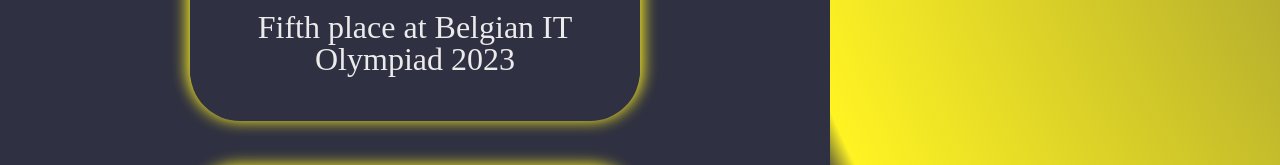
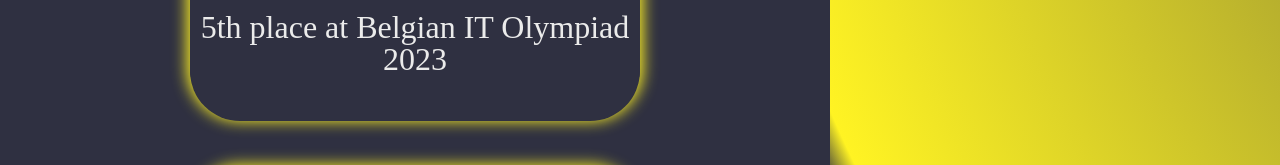
Before and after one commit to mentan017/mentan017.github.io, a plain HTML site: page Adrian_Bernabeu_Dark/index.html in a window 1280 px wide. Shown: the part 4242-4407 px from the top of the page. Drawn offline with Linux system fonts and the light colour scheme.

Commit message:
Changed Top 10 in BeOI 2023 to 5th place

```diff
--- a/Adrian_Bernabeu_Dark/index.html
+++ b/Adrian_Bernabeu_Dark/index.html
@@ -111,7 +111,7 @@
                 </div>
                 <div class="achievement box-shadow">
                     <img alt="OMB 2020" src="./Images/be-oi_logo.png">
-                    <p>Fifth place at Belgian IT Olympiad 2023</p>
+                    <p>5th place at Belgian IT Olympiad 2023</p>
                 </div>
                 <div class="achievement box-shadow">
                     <img alt="OMB 2020" src="./Images/olympiade_chimie_logo.jpg">
```
